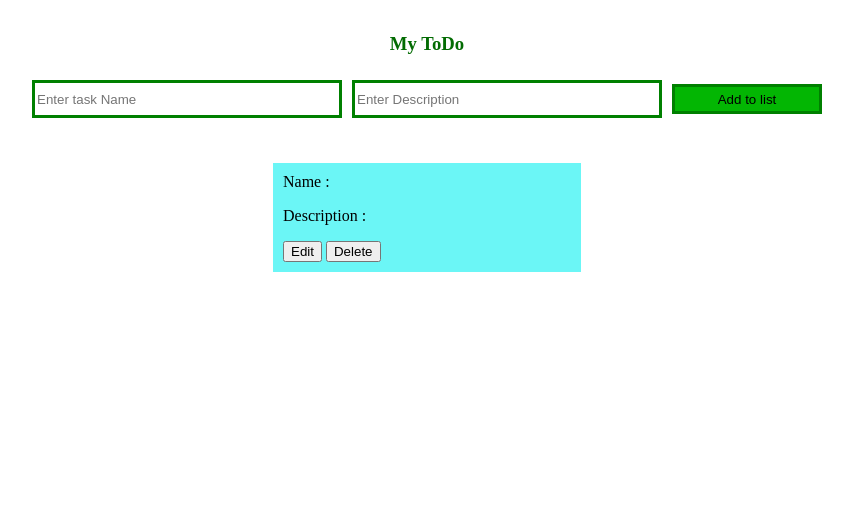
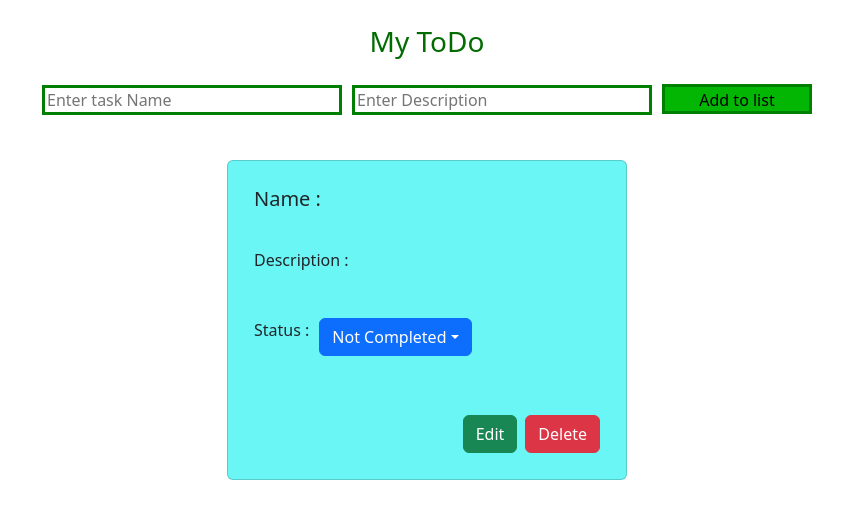
Before and after one commit to SelvakumarBoominathan/React---ToDo-list, a React (Vite) app in the folder ToDo list/: page / in a window 1280 px wide. Shown: the top 518 px of the page, without its empty margins (213-1066 px from the left). Built offline with nearby package versions, Linux system fonts and the light colour scheme.

Commit message:
work in progress

```diff
--- a/ToDo list/src/App.jsx
+++ b/ToDo list/src/App.jsx
@@ -2,6 +2,7 @@ import { useState } from 'react';
 import './App.css';
 import InputsBar from './components/InputsBar/InputsBar';
 import Body from './components/Body/Body';
+import 'bootstrap/dist/css/bootstrap.min.css';
 
 
 
--- a/ToDo list/src/components/Body/Body.css
+++ b/ToDo list/src/components/Body/Body.css
@@ -1,6 +1,5 @@
 .parent-container {
   display: flex;
-
 }
 
 .card-parent {
@@ -8,3 +7,20 @@
   padding: 10px;
   margin: 0 auto;
 }
+
+.btn-container {
+  width: 100%;
+  display: flex;
+  justify-content: end;
+  align-self: end;
+  gap: 8px;
+}
+
+.body-container {
+  display: grid;
+}
+
+.Dorpdwn-container {
+  display: flex;
+  gap: 10px
+}
--- a/ToDo list/src/components/Body/Body.jsx
+++ b/ToDo list/src/components/Body/Body.jsx
@@ -1,26 +1,46 @@
-import React from 'react';
+import React, { useState } from 'react';
 import Card from 'react-bootstrap/Card';
 import Button from 'react-bootstrap/Button';
+import Dropdown from 'react-bootstrap/Dropdown';
+import DropdownButton from 'react-bootstrap/DropdownButton';
+
 
 
 import "./Body.css"
 
 const Body = () => {
+
+  const [selectedItem, setSelectedItem] = useState('Not Completed');
+
+
+  const handleSelect = (eventKey) => {
+    setSelectedItem(eventKey);
+  }
+
+
   return (
     <div className='parent-container' >
-      <Card style={{ width: '18rem' }} className='card-parent'>
-        <Card.Body>
+      <Card style={{ width: '25rem', height: '20rem' }} className='card-parent'>
+        <Card.Body className='body-container' >
           <Card.Title>Name : </Card.Title>
           <Card.Text>
-            Description :
+            <span>Description : </span>
           </Card.Text>
-          <Button variant="success">Edit</Button>{' '}
-          <Button variant="danger">Delete</Button>{' '}
-
+          <div className='Dorpdwn-container'>
+            <span>Status :</span> <span>
+              <DropdownButton id="dropdown-basic-button" title={selectedItem}>
+                <Dropdown.Item eventKey="Completed" onSelect={handleSelect}>Completed</Dropdown.Item>
+                <Dropdown.Item eventKey="Not Completed" onSelect={handleSelect}>Not Completed</Dropdown.Item>
+              </DropdownButton>
+            </span>
+          </div>
+          <div className='btn-container'>
+            <Button variant="success">Edit</Button>{' '}
+            <Button variant="danger">Delete</Button>{' '}
+          </div>
         </Card.Body>
       </Card >
     </div>
-
   )
 
 }
--- a/ToDo list/src/components/InputsBar/InputsBar.jsx
+++ b/ToDo list/src/components/InputsBar/InputsBar.jsx
@@ -1,5 +1,6 @@
 import React from 'react';
 import "./InputsBar.css";
+import 'bootstrap/dist/css/bootstrap.min.css';
 
 const InputsBar = () => {
   return (
@@ -15,4 +16,3 @@ const InputsBar = () => {
 }
 
 export default InputsBar;
-//
```
